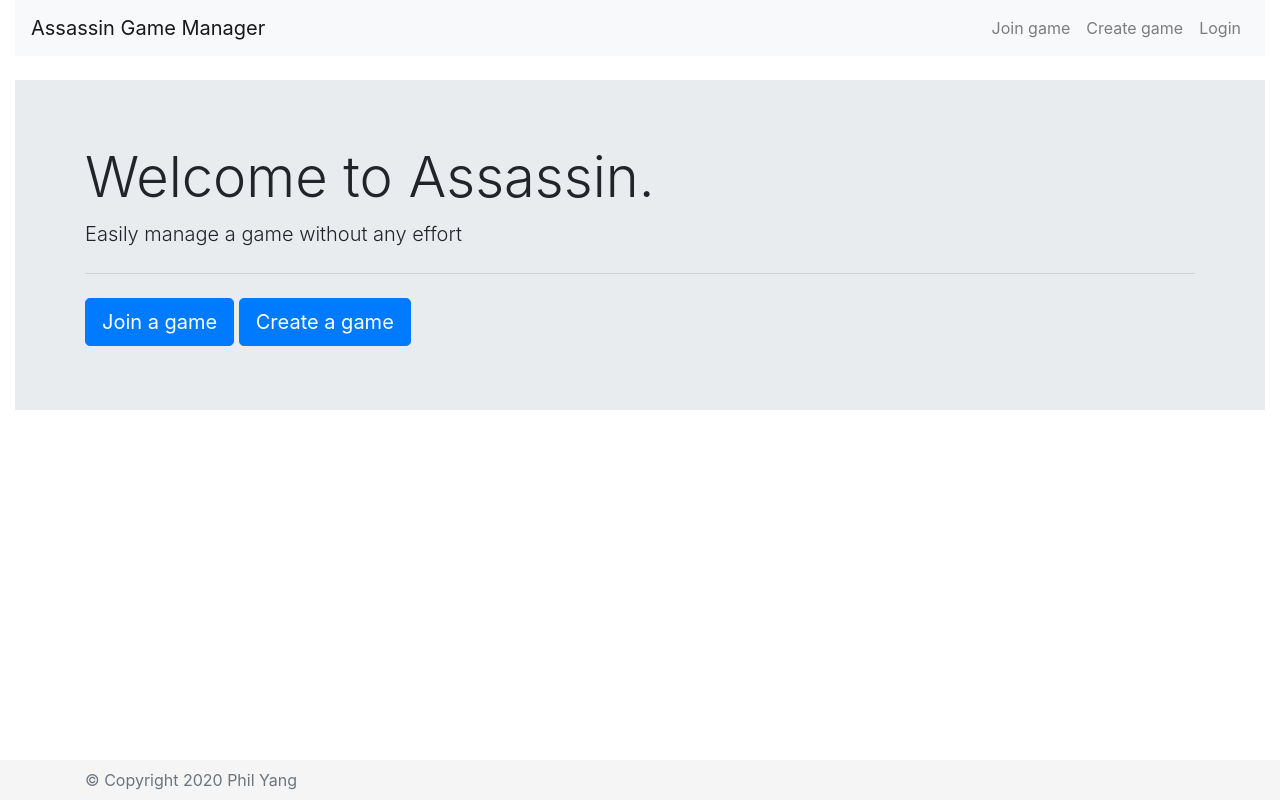
After one commit to philyang07/gotcha, a Django app: template accounts/templates/accounts/home.html in a window 1280 px wide. The commit adds this page. Run offline with Django 3.2, Linux system fonts and the light colour scheme; the template is opened without the code that fills it, so the values that code supplies are empty; some libraries are stand-ins or nearby versions.

Commit message:
home page

```diff
--- a/accounts/models.py
+++ b/accounts/models.py
@@ -19,6 +19,7 @@ class GamePlayerManager(models.Manager):
 class Game(models.Model):
     access_code = models.CharField('access code', max_length=5, unique=True)
     admin = models.OneToOneField(User, on_delete=models.CASCADE)
+    open_duration = models.IntegerField('open duration', default=24) # in hours
     in_progress = models.BooleanField('in progess', default=False)
     rules = RichTextField(blank=True, null=True, default=None)
     # rules = models.TextField('rules', max_length=1000, default=None)
@@ -208,7 +209,7 @@ class Player(models.Model):
     def is_open(self):
         if not self.last_active:
             return False
-        return self.alive and (self.manual_open or timezone.now() - self.last_active > timedelta(hours=24))
+        return self.alive and (self.manual_open or timezone.now() - self.last_active > timedelta(hours=self.game.open_duration))
 
     def manual_delete(self):
         player = self
--- a/accounts/static/base.css
+++ b/accounts/static/base.css
@@ -6,13 +6,20 @@
     background-color: lightgray;
 }
 
-table.player_list {
-    border-collapse: collapse;
+/* for the sticky footer */
+html {
+    position: relative;
+    min-height: 100%;
 }
-
-
-.player_list td, .player_list th {
-    text-align: center;
-    /* border: 1px solid black; */
-    padding: 2px;
+body {
+    margin-bottom: 40px; /* Margin bottom by footer height */
+    padding-bottom: 50px;
 }
+.footer {
+    position: absolute;
+    bottom: 0;
+    width: 100%;
+    height: 40px; /* Set the fixed height of the footer here */
+    line-height: 40px; /* Vertically center the text there */
+    background-color: #f5f5f5;
+}
--- a/accounts/templates/accounts/change_game_details.html
+++ b/accounts/templates/accounts/change_game_details.html
@@ -3,10 +3,8 @@
 <form action="{% url 'accounts:change_details' %}" method="post">
     {% csrf_token %}
     {% include 'accounts/form_display.html' with form=form %}
+    <input type="submit" value="Save changes" class="btn btn-primary">
     <a href="{% url 'accounts:password_change' %}" class="btn btn-secondary">Change password</a>
-    <input type="submit" value="Save changes" class="btn btn-primary">
+    <a href="{% url 'accounts:profile' %}" class="btn btn-link">Go back</a>
 </form>
-<br>
-
-<a href="{% url 'accounts:profile' %}">Go back</a>
 {% endblock %}
--- /dev/null
+++ b/accounts/templates/accounts/home.html
@@ -0,0 +1,12 @@
+{% extends 'base.html' %}
+{% block content %}
+<div class="jumbotron jumbotron-fluid">
+    <div class="container">
+        <h1 class="display-4">Welcome to Assassin.</h1>
+        <p class="lead">Easily manage a game without any effort</p>
+        <hr class="my-4">
+        <a href="{% url 'accounts:register' %}" class="btn btn-primary btn-lg">Join a game</a>
+        <a href="{% url 'accounts:register' %}" class="btn btn-primary btn-lg">Create a game</a>
+    </div>
+</div>
+{% endblock %}
--- a/accounts/templates/accounts/profile.html
+++ b/accounts/templates/accounts/profile.html
@@ -21,9 +21,9 @@
 <a href="{% url 'accounts:manual_kill' %}" onclick="return confirm('Are you sure?')" class="btn btn-secondary">Leave the game (your killer gets your target)</a>
 {% endif %}
 {% endif %}
-<a href="{% url 'accounts:change_details' %}" onclick="return confirm('Are you sure?')" class="btn btn-secondary">Change details</a>
+<a href="{% url 'accounts:change_details' %}" class="btn btn-secondary">Change details</a>
 {% if user.player.game.in_progress == False %}
-<a href="{% url 'accounts:delete_player' %}" onclick="return confirm('Are you sure? This can not be undone')" class="btn btn-secondary">Delete self</a>
+<a href="{% url 'accounts:delete_player' %}" class="btn btn-secondary" onclick="return confirm('Are you sure? This can not be undone')" class="btn btn-secondary">Delete self</a>
 {% endif %}
 
 <!-- {% if user.player.game.in_progress == True and user.player.secret_code and user.player.alive == True and not user.player.game.winner %}
--- a/accounts/templates/base.html
+++ b/accounts/templates/base.html
@@ -9,38 +9,46 @@
         <link rel="stylesheet" type="text/css" href="{% static 'bootstrap-4.4.1-dist/css/bootstrap.css' %}?{% now 'U' %}">
     </head>
     <body>
-        <div class="container-fluid">
+        <main class="container-fluid">
             <nav class="navbar navbar-expand-lg navbar-light bg-light">
-                <a class="navbar-brand">Assassin Game Manager</a>
+                <a class="navbar-brand" href="{% url 'accounts:home' %}">Assassin Game Manager</a>
                 <button class="navbar-toggler" type="button" data-toggle="collapse" data-target="#navbarSupportedContent" aria-controls="navbarSupportedContent" aria-expanded="false" aria-label="Toggle navigation">
                     <span class="navbar-toggler-icon"></span>
                 </button>
+                {% with request.resolver_match.view_name as url_name %}
                 <div class="collapse navbar-collapse" id="navbarSupportedContent">
                     <div class="navbar-nav m-auto">
                         {% if user.is_authenticated and user.is_superuser == False %}
-                        <a class="nav-item nav-link" href="{% url 'accounts:rules' %}">Rules</a>
-                        <a class="nav-item nav-link" href="{% url 'accounts:profile' %}">{% if user.game %}Game dashboard{% else %}Player profile{% endif %}</a>
-                        <a class="nav-item nav-link" href="{% url 'accounts:player_list' %}">Player List</a>
+                        <a class="nav-item nav-link {% if url_name == 'accounts:rules' %}active{% endif %}" href="{% url 'accounts:rules' %}">Rules</a>
+                        <a class="nav-item nav-link {% if url_name == 'accounts:profile' %}active{% endif %}" href="{% url 'accounts:profile' %}">{% if user.game %}Game dashboard{% else %}Player profile{% endif %}</a>
+                        <a class="nav-item nav-link {% if url_name == 'accounts:player_list' %}active{% endif %}" href="{% url 'accounts:player_list' %}">Player List</a>
                         {% if user.player.game.in_progress == True and user.player.secret_code and user.player.alive == True and not user.player.game.winner %}
-                        <a class="nav-item nav-link" href="{% url 'accounts:assignment' %}">Assignment</a>
+                        <a class="nav-item nav-link {% if url_name == 'accounts:assignment' %}active{% endif %}" href="{% url 'accounts:assignment' %}">Assignment</a>
                         {% endif %}
-                        {% if user.player.game.in_progress == True %}
-                        <a class="nav-item nav-link" href="{% url 'accounts:graveyard' %}">Graveyard</a>
+                        {% if user.player.game.in_progress == True or user.game and user.game.in_progress == True %}
+                        <a class="nav-item nav-link {% if url_name == 'accounts:graveyard' %}active{% endif %}" href="{% url 'accounts:graveyard' %}">Graveyard</a>
                         {% endif %}
                         <a class="nav-item nav-link" href="{% url 'accounts:logout' %}">Logout</a>
                         {% endif %}
+
                     </div>
                     <div class="navbar-nav ml-auto">
-                        <a class="nav-item nav-link" href="{% url 'accounts:register' %}">Join game</a>
-                        <a class="nav-item nav-link" href="{% url 'accounts:create_game' %}">Create game</a>
-                        <a class="nav-item nav-link" href="{% url 'accounts:login' %}">Login</a>
+                        <a class="nav-item nav-link {% if url_name == 'accounts:register' %}active{% endif %}" href="{% url 'accounts:register' %}">Join game</a>
+                        <a class="nav-item nav-link {% if url_name == 'accounts:create_game' %}active{% endif %}" href="{% url 'accounts:create_game' %}">Create game</a>
+                        <a class="nav-item nav-link {% if url_name == 'accounts:login' %}active{% endif %}" href="{% url 'accounts:login' %}">Login</a>
                     </div>
                 </div>
+                {% endwith %}
             </nav>
             <br>
             {% block content %}
             {% endblock %}
-        </div>
+        </main>
+        <footer class="footer">
+            <div class="container">
+                <span class="text-muted">&copy; Copyright 2020 Phil Yang</span>
+            </div>
+        </footer>
         <script src="{% static 'jquery-3.4.1.min.js' %}"></script>
         <script src="{% static 'popper.min.js' %}"></script>
         <script src="{% static 'bootstrap-4.4.1-dist/js/bootstrap.js' %}"></script>
--- a/accounts/urls.py
+++ b/accounts/urls.py
@@ -7,8 +7,8 @@ from . import views
 app_name = 'accounts'
 
 urlpatterns = [
-    # path('login/', auth_views.LoginView.as_view(template_name='accounts/login.html', authentication_form=PickyAuthenticationForm), name='login'),
-    path('', views.profile, name='profile'),
+    path('', views.default, name="default"),
+    path('home/', views.home_page, name='home'),
     path('login/', views.login_view, name='login'), # for learning's sake
     path('register/', views.register, name='register'),
     path('populate_players/', views.populate_players, name="populate_players"),
```
Also changed, not shown: accounts/forms.py (+13 -2 lines), accounts/templates/accounts/admin_player_list.html (+7 -9 lines), accounts/templates/accounts/change_player_details.html (+4 -4 lines), accounts/views.py (+14 -0 lines), accounts/migrations/0004_game_open_duration.py (added).
